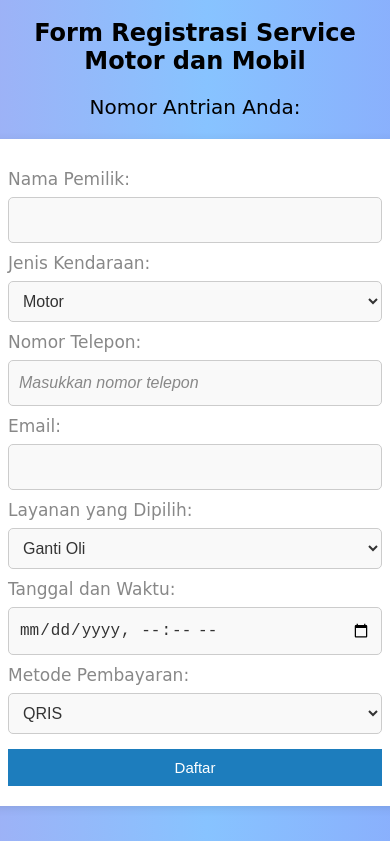
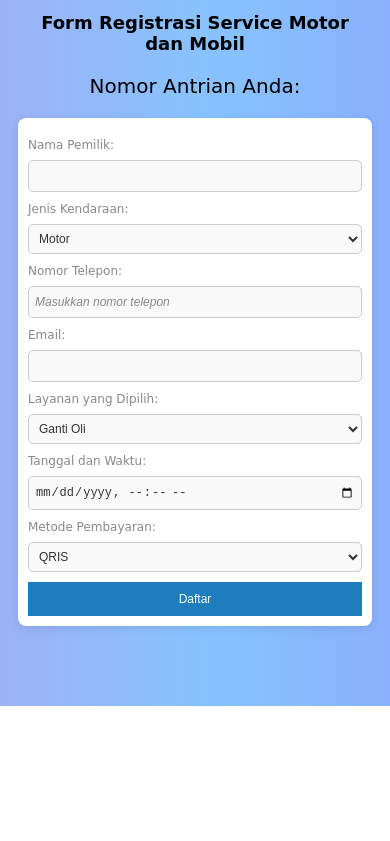
Before and after one commit to R3tu7/WebBengkelTelkom, a website: page Formulir/index.html in a window 390 px wide. Shown: the part 194-1035 px from the top of the page. After the commit the page ends 900 px from the top, so only its background shows below. Drawn offline with Linux system fonts and the light colour scheme.

Commit message:
menambahkan reponsive

```diff
--- a/Formulir/index.html
+++ b/Formulir/index.html
@@ -120,6 +120,61 @@
             font-size: 20px; /* Mengatur ukuran font menjadi 17px */
 
         }
+        @media (max-width: 768px) {
+            body {
+                padding: 20px;
+                font-size: 14px;
+            }
+
+            form {
+                max-width: 100%;
+                padding: 15px;
+            }
+
+            h2 {
+                font-size: 20px;
+            }
+
+            input,
+            select,
+            button {
+                font-size: 14px;
+                padding: 8px;
+            }
+
+            button {
+                margin-top: 10px;
+            }
+        }
+
+        @media (max-width: 480px) {
+            img {
+                max-width: 100px; /* Lebih kecil untuk perangkat kecil */
+            }
+
+            h2 {
+                font-size: 18px;
+            }
+
+            input,
+            select,
+            button {
+                font-size: 12px;
+                padding: 6px;
+            }
+
+            button {
+                padding: 10px 0;
+            }
+
+            label {
+                font-size: 12px;
+            }
+
+            form {
+                padding: 10px;
+            }
+        }
 
     </style>
 </head>
```
